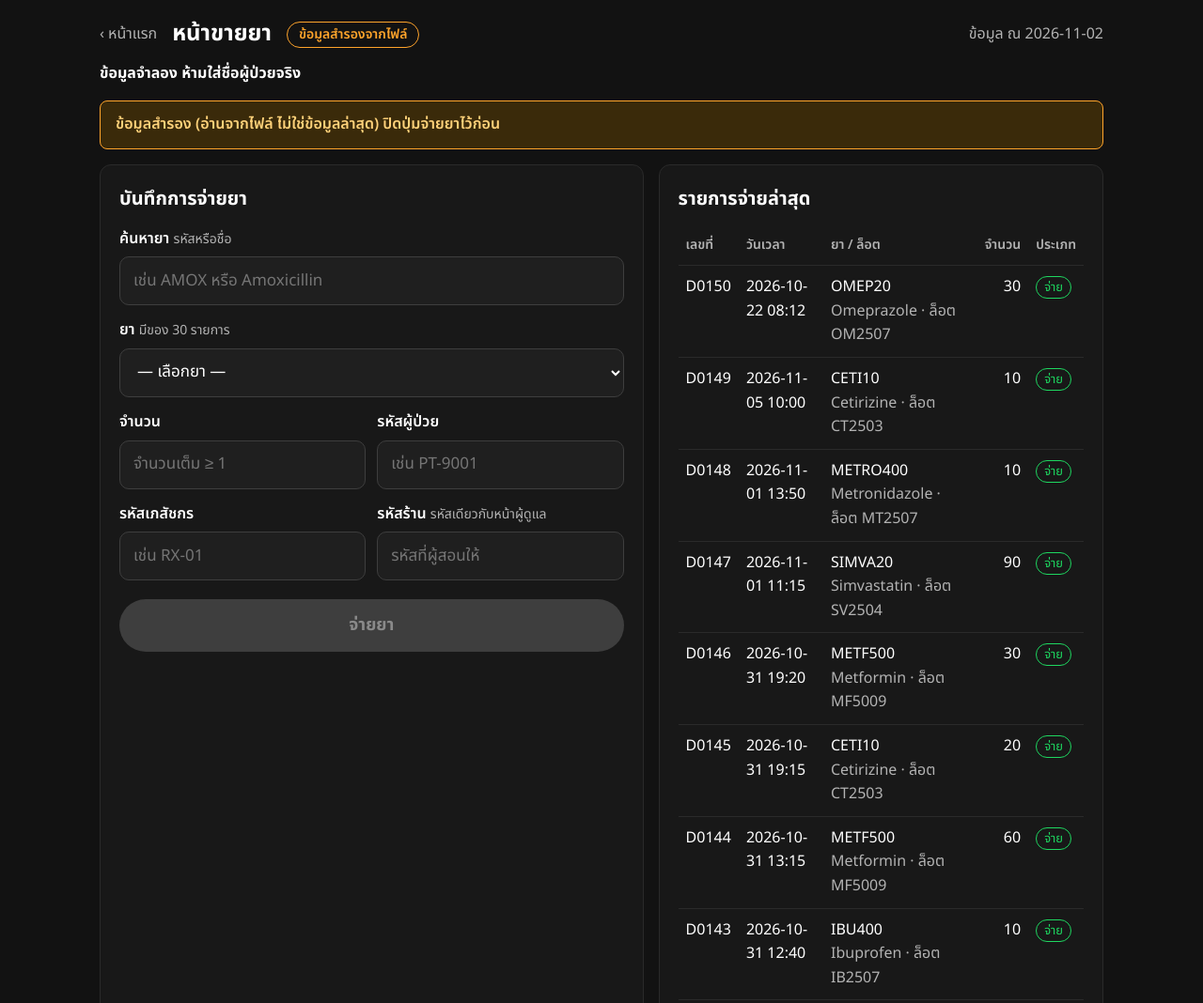
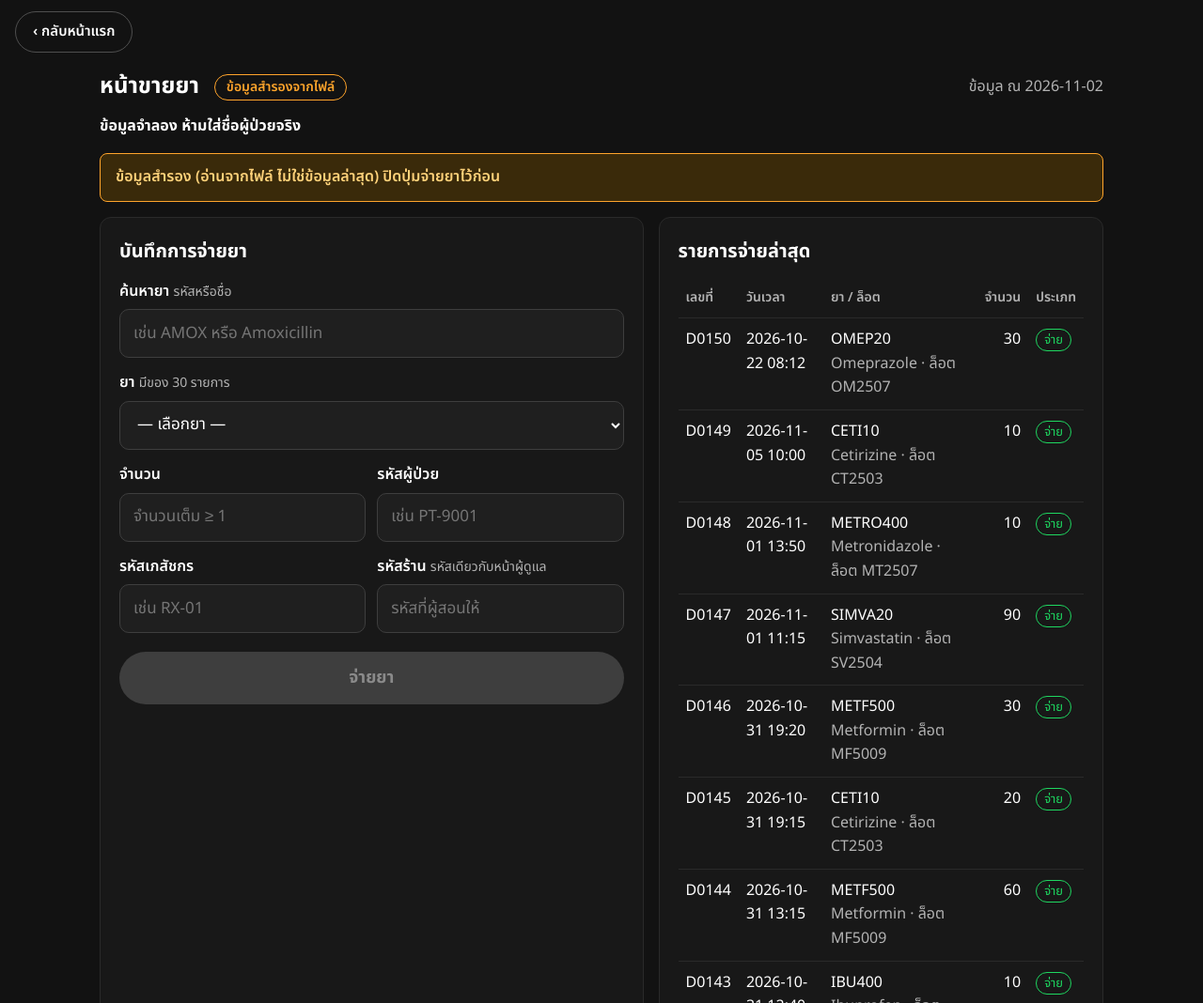
Before and after one commit to WARZEHA/MyStore, a plain HTML site: page pos.html in a window 1280 px wide. Shown: the top 1068 px of the page at 94% size. Drawn offline with Linux system fonts and the light colour scheme; no server answers.

Commit message:
เพิ่มปุ่ม "กลับหน้าแรก" ทุกหน้า
ปุ่มแคปซูลด้านบนซ้ายของ pos, admin, dashboard, drug_dashboard และ status
ลิงก์ไป ./index.html

Co-Authored-By: Claude Opus 5.5 <noreply@anthropic.com>

```diff
--- a/pos.html
+++ b/pos.html
@@ -107,11 +107,22 @@
   .type.return { color: var(--orange); }
   .muted { color: var(--muted); }
 </style>
+<style>
+  /* ปุ่มกลับหน้าแรก (ใช้เหมือนกันทุกหน้า) */
+  .home-back-bar { padding: 12px 16px 0; }
+  .home-back {
+    display: inline-flex; align-items: center; gap: 6px; min-height: 44px; padding: 0 18px;
+    border-radius: 9999px; border: 1px solid rgba(128,128,128,.55); background: transparent;
+    color: inherit; text-decoration: none; font-weight: 600; font-size: 15px;
+  }
+  .home-back:hover { border-color: #1ed760; }
+  .home-back:focus-visible { outline: 3px solid #1ed760; outline-offset: 2px; }
+</style>
 </head>
 <body>
+<nav class="home-back-bar" aria-label="กลับ"><a class="home-back" href="./index.html">‹ กลับหน้าแรก</a></nav>
 <main>
   <header class="top">
-    <a class="back" href="./index.html">‹ หน้าแรก</a>
     <h1>หน้าขายยา</h1>
     <span id="src-badge" class="badge" hidden></span>
     <span class="meta" id="asof">กำลังโหลดข้อมูล…</span>
```
Also changed, not shown: admin.html (+12 -0 lines), dashboard.html (+12 -0 lines), drug_dashboard.html (+12 -0 lines), status.html (+12 -0 lines).
